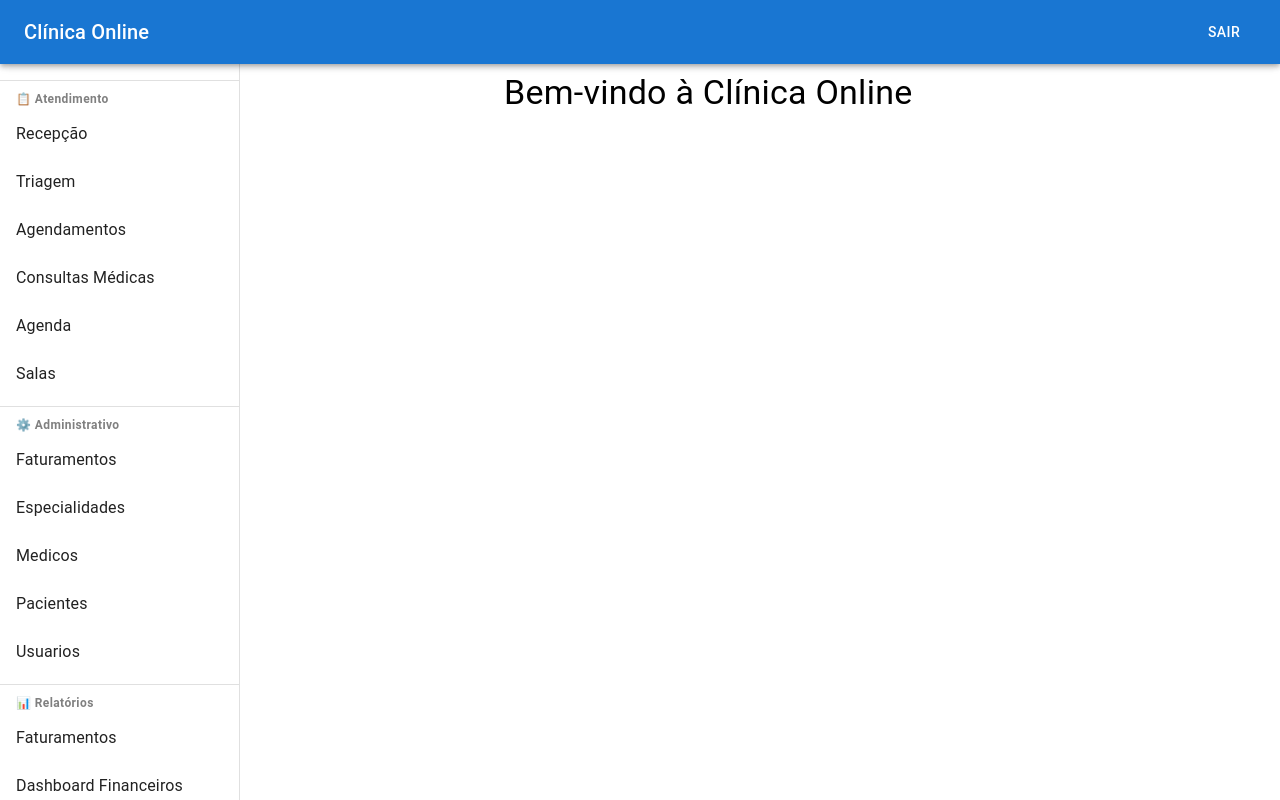
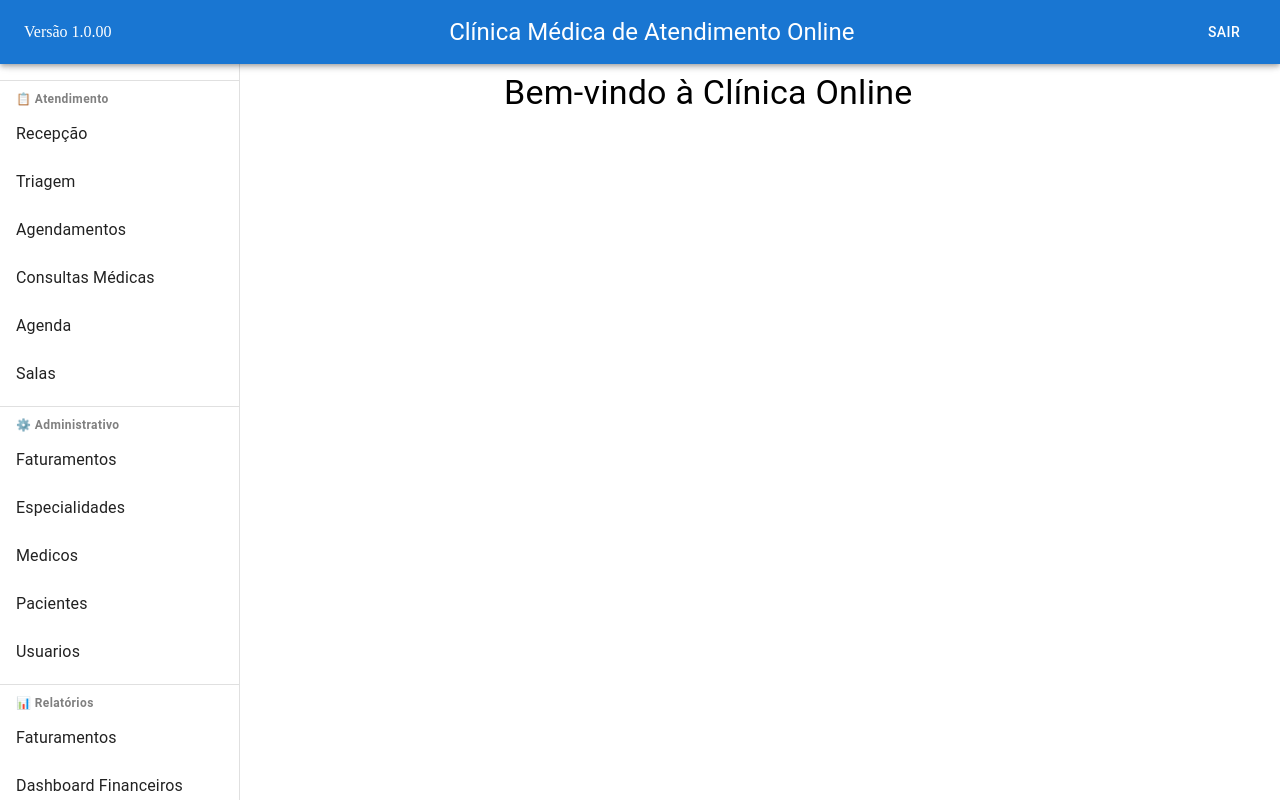
Before and after one commit to andreitoledo/Atendimento-Medico, a React (Vite) app in the folder clinica-frontend/: page /home in a window 1280 px wide. Built offline with nearby package versions, Linux system fonts and the light colour scheme; sample sign-in values are in the browser's storage.

Commit message:
Ajuste no titulo do Layout

```diff
--- a/clinica-frontend/src/components/Layout.jsx
+++ b/clinica-frontend/src/components/Layout.jsx
@@ -83,7 +83,8 @@ const Layout = ({ children }) => {
     <Box sx={{ display: 'flex' }}>
       <AppBar position="fixed" sx={{ zIndex: 1300 }}>
         <Toolbar sx={{ display: 'flex', justifyContent: 'space-between' }}>
-          <Typography variant="h6">Clínica Online</Typography>
+          <Typography variant="h10">Versão 1.0.00</Typography>
+          <Typography variant="h5">Clínica Médica de Atendimento Online</Typography>
           <Button color="inherit" onClick={handleLogout}>Sair</Button>
         </Toolbar>
       </AppBar>
```
Lines whose indentation alone changed are shown as unchanged.
